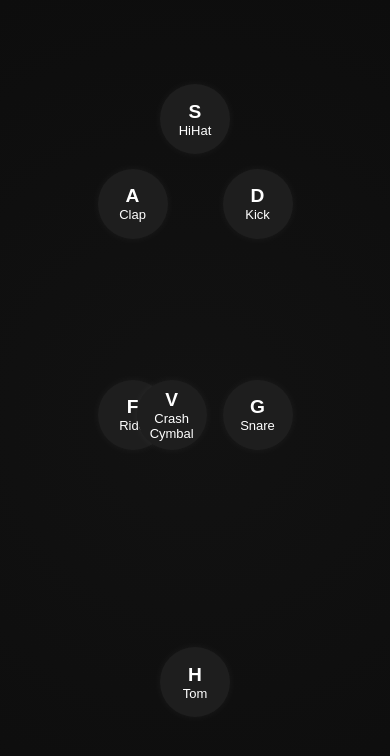
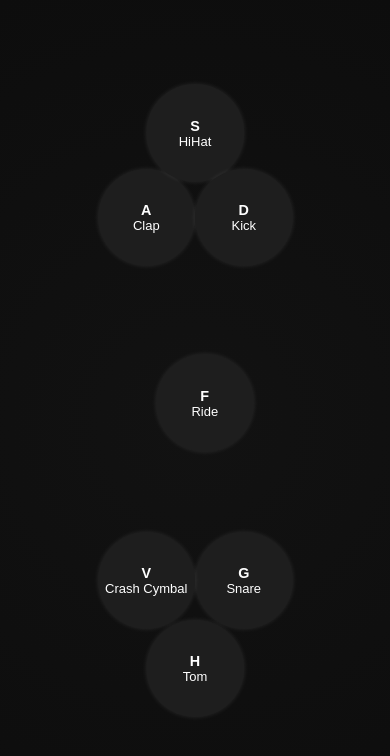
Before and after one commit to mirana00/mini_drum, a plain HTML site: page index.html in a window 390 px wide. Drawn offline with Linux system fonts and the light colour scheme.

Commit message:
fixed sounds and buttons in mobile

```diff
--- a/script.js
+++ b/script.js
@@ -1,5 +1,3 @@
-document.addEventListener("keydown", (event)=>{
-const key = event.key.toUpperCase();
 
 const sounds = {
     A: "sounds/clap.mp3",
@@ -13,6 +11,11 @@ const sounds = {
 
 };
 
+
+
+
+document.addEventListener("keydown", (event)=>{
+const key = event.key.toUpperCase();
 const soundFile = sounds[key];
 
 if(soundFile) {
--- a/style.css
+++ b/style.css
@@ -28,8 +28,8 @@ p{
 
 button {
   position: absolute;
-  width: 70px;
-  height: 70px;
+  width: 80px;
+  height: 80px;
   border-radius: 50%;
   background: #1e1e1e;
   border: none;
@@ -79,3 +79,44 @@ button[data-key="H"] { bottom: 15%; left: 50%; transform: translateX(-50%); }
     box-shadow: 0 0 0px #ff0055;
   }
 }
+
+
+@media  (max-width: 600px) {
+     .drum-kit {
+    position: absolute;
+    display: grid;
+    grid-template-columns: repeat(3, 1fr);
+    gap: 10px;
+    width: 90vw;
+    height: auto;
+    padding: 20px;
+    max-width: 350px;
+    margin: auto;
+  }
+
+  button {
+    position: absolute;
+    width: 25vw;
+    height: 25vw;
+    max-width: 100px;
+    max-height: 100px;
+    font-size: 1rem;
+  }
+
+  button[data-key="A"] { top: 20%; left: 25%; }
+button[data-key="S"] { top: 10%; left: 50%; transform: translateX(-50%); }
+button[data-key="D"] { top: 20%; right: 25%; }
+
+button[data-key="F"] { top: 42%; left: 40%; }
+button[data-key="G"] { top: 63%; right: 25%; }
+
+button[data-key="H"] { bottom: 15%; left: 50%; transform: translateX(-50%); }
+ button[data-key="V"] { top: 63%; right: 50%; }
+}
+
+@media (max-width: 400px){
+     button {
+    font-size: 0.9rem;
+    box-shadow: 0 0 5px rgba(255, 255, 255, 0.1);
+  }
+}
```
